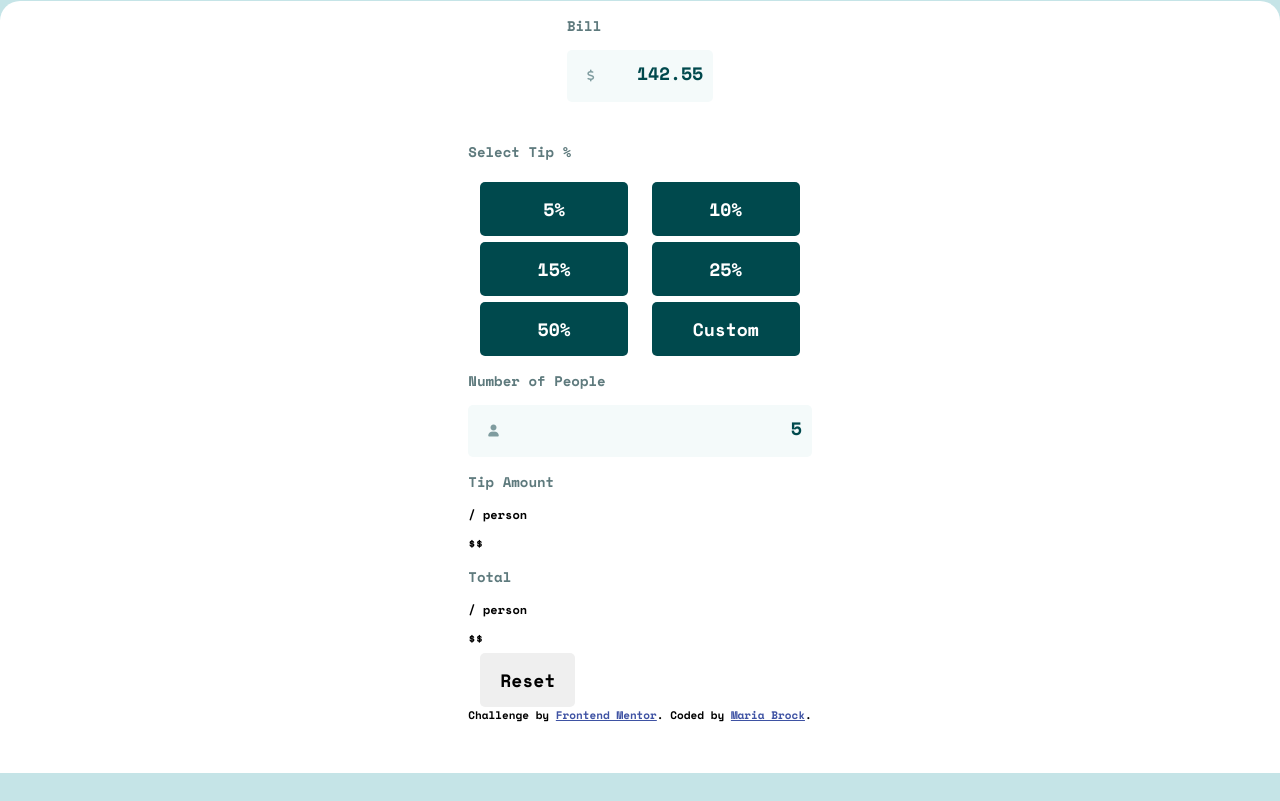
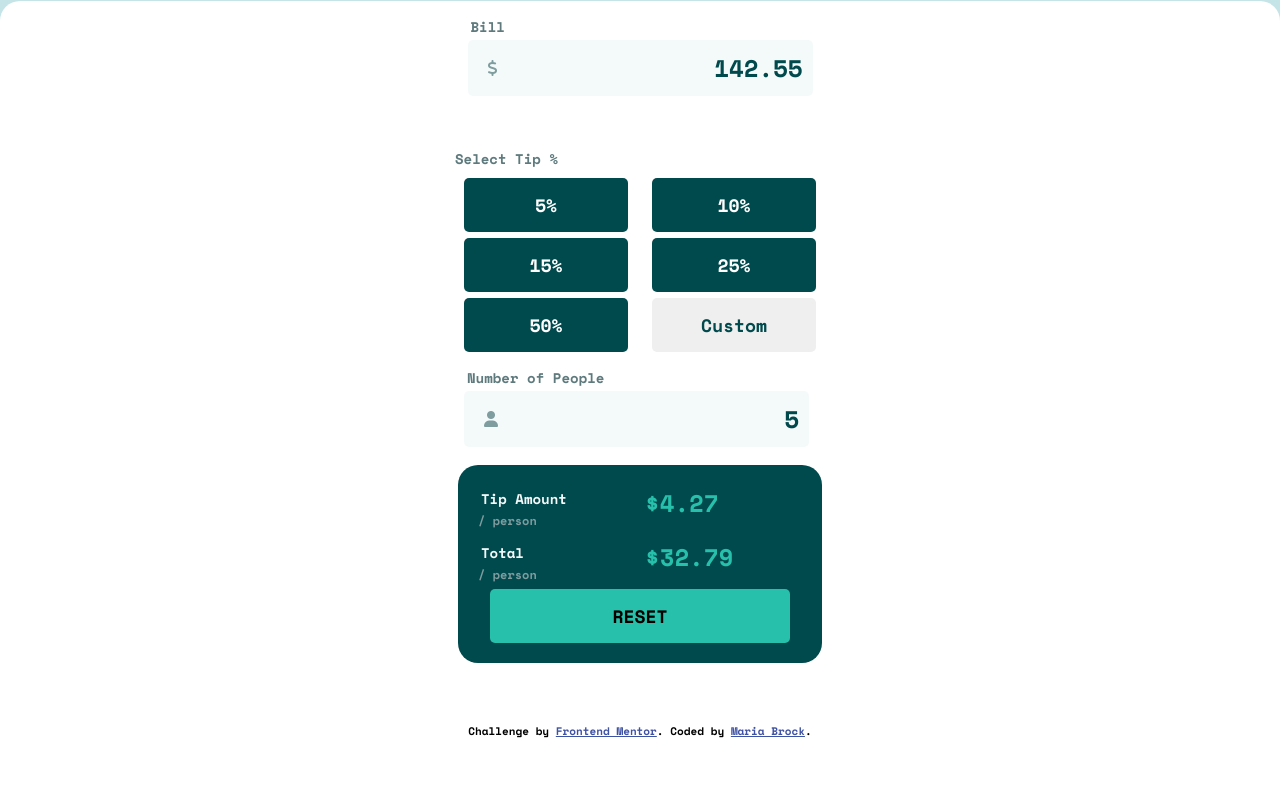
Before and after one commit to mariabrock/fronendmentorio-tip-calculator-solution, a plain HTML site: page index.html in a window 1280 px wide. Shown: the part 129-930 px from the top of the page. Before the commit the page ends 902 px from the top, so only its background shows below. Drawn offline with nearby package versions, Linux system fonts and the light colour scheme.

Commit message:
almost there

```diff
--- a/index.html
+++ b/index.html
@@ -36,7 +36,7 @@
 
       <div class="card">
         <div class="bill-container">
-          <h3>Bill</h3>
+          <h3 class="header1">Bill</h3>
 
           <div class="input-container">
             <i class="fa-solid fa-dollar-sign" id="icon"></i>
@@ -45,39 +45,41 @@
         </div>
 
         <div class="select-container">
-          <h3 class="header" id="tip">Select Tip %</h3>
+          <h3 class="header1">Select Tip %</h3>
           <div class="button-container">
            <button class="button btn-tip" id="five">5%</button>
            <button class="button btn-tip" id="ten">10%</button>
            <button class="button btn-tip" id="fifteen">15%</button>
            <button class="button btn-tip" id="twenty-five">25%</button>
            <button class="button btn-tip" id="fifty">50% </button>
-           <button class="button btn-tip" id="custom">Custom</button>
+           <button class="button custom" id="custom">Custom</button>
         </div>
 
         <div class="customers-container">
-          <h3>Number of People</h3>
+          <h3 class="header1">Number of People</h3>
 
           <div class="input-container">
             <i class="fa-solid fa-user" id="icon"></i>
             <h2>5</h2>
+          </div>
         </div>
 
         <div class="total-container">
-          <div>
-            <h3>Tip Amount</h3>
-            <p>/ person</p>
+          <div class="grid">
+            <div class="total-text">
+              <h3 class="header2">Tip Amount</h3>
+              <p class="subtext">/ person</p>
+            </div>
+            <div class="amount">$4.27</div>
+            <div class="total-text">
+              <h3 class="header2">Total</h3>
+              <p class="subtext">/ person</p>
+            </div>
+            <div class="amount">$32.79</div>
           </div>
-          <div>$$</div>
-          <div>
-            <h3>Total</h3>
-            <p>/ person</p>
-          </div>
-          <div>$$</div>
 
-          <button class="button btn-reset" id="reset">Reset</button>
+          <button class="button btn-reset" id="reset">RESET</button>
         </div>
-      </div>
 
       <div class="attribution">
         Challenge by
@@ -93,5 +95,3 @@
 </html>
 
 <!-- https://www.freecodecamp.org/news/build-and-validate-beautiful-forms-with-vanilla-html-css-js/ -->
-
-<!-- https://www.freecodecamp.org/news/how-to-build-a-dropdown-menu-with-javascript/ -->
--- a/styles.css
+++ b/styles.css
@@ -21,7 +21,8 @@ img {
 
 .card {
   display: grid;
-  grid-template-areas: "bill"
+  grid-template-areas:
+  "bill"
   "select"
   "customers"
   "total";
@@ -36,10 +37,22 @@ img {
 
 .bill-container {
   grid-area: "bill";
+  margin: 1rem;
 }
 
 .select-container {
   grid-area: "select";
+  margin: 1rem;
+}
+
+.customers-container {
+  grid-area: "customers";
+  padding: 1rem;
+}
+
+.total-container {
+  grid-area: "total";
+  margin: .5rem;
 }
 
 .button-container {
@@ -76,6 +89,10 @@ button {
   color: hsl(183, 100%, 15%);
 }
 
+.custom {
+  color: hsl(183, 100%, 15%);
+}
+
 .item1 {
   grid-area: "five";
 }
@@ -106,6 +123,29 @@ button {
 
 .total-container {
   grid-area: "total";
+  background-color: hsl(183, 100%, 15%);
+  border-radius: 20px;
+  padding: 20px;
+}
+
+.grid {
+  display:  grid;
+  grid-template-areas:
+  "header" "price"
+  "header" "price";
+  grid-template-columns: 1fr 1fr;
+  row-gap:  10px;
+  column-gap:  10px;
+}
+
+.total-text {
+  grid-area: "header";
+}
+
+.amount {
+  grid-area: "price";
+  color: hsl(172, 67%, 45%);
+  font-size: x-large;
 }
 
 #icon {
@@ -113,13 +153,14 @@ button {
   padding: 10px;
   min-width: 40px;
   color:  hsl(184, 14%, 56%);
+  font-size: medium;
 }
 
 .input-container {
   display: flex;
   flex-direction: row;
   justify-content: space-between;
-  max-width: 500px;
+  width: 325px;
   padding: 10px;
   background-color: hsl(189, 41%, 97%);
   border: 0;
@@ -129,15 +170,35 @@ button {
 h2 {
   margin: 0;
   color: hsl(183, 100%, 15%);
+  font-size: x-large;
 }
 
 h3 {
+  margin: 0.25rem;
+}
+
+.header1 {
   color: hsl(186, 14%, 43%);
+}
+
+.header2 {
+  color: hsl(189, 41%, 97%);
+}
+
+.subtext {
+  color: hsl(184, 14%, 56%);
+  margin: 0;
+}
+
+.btn-reset {
+  background-color: hsl(172, 67%, 45%);
+  width: 300px;
 }
 
 .attribution {
   font-size: 11px;
   text-align: center;
+  margin-top: 5rem;
 }
 .attribution a {
   color: hsl(228, 45%, 44%);
```
